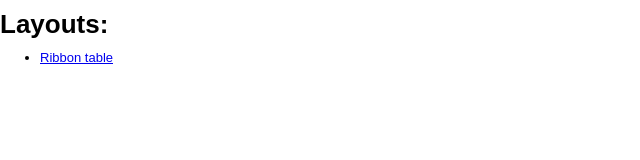
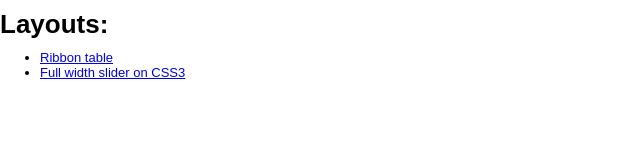
Before and after one commit to matraska23/collection-of-layouts, a plain HTML site: page index.html in a window 1280 px wide. Shown: the whole page, without its empty margins (0-640 px from the left). Drawn offline with Linux system fonts and the light colour scheme.

Commit message:
add link

```diff
--- a/index.html
+++ b/index.html
@@ -2,7 +2,7 @@
 <html>
 	<head>
 		<meta charset="utf-8"/>
-		<title>Vollection of layouts</title>
+		<title>Collection of layouts</title>
 		<style>
 			body{
 				margin: 0;
@@ -14,6 +14,7 @@
 		<h1>Layouts:</h1>
 		<ul>
 			<li><a href="ribbonTable/ribbon_table.html">Ribbon table</a></li>
+			<li><a href="FullWidthSlider/wizardPage.html">Full width slider on CSS3</a></li>
 		</ul>
 	</body>
 </html>
```
